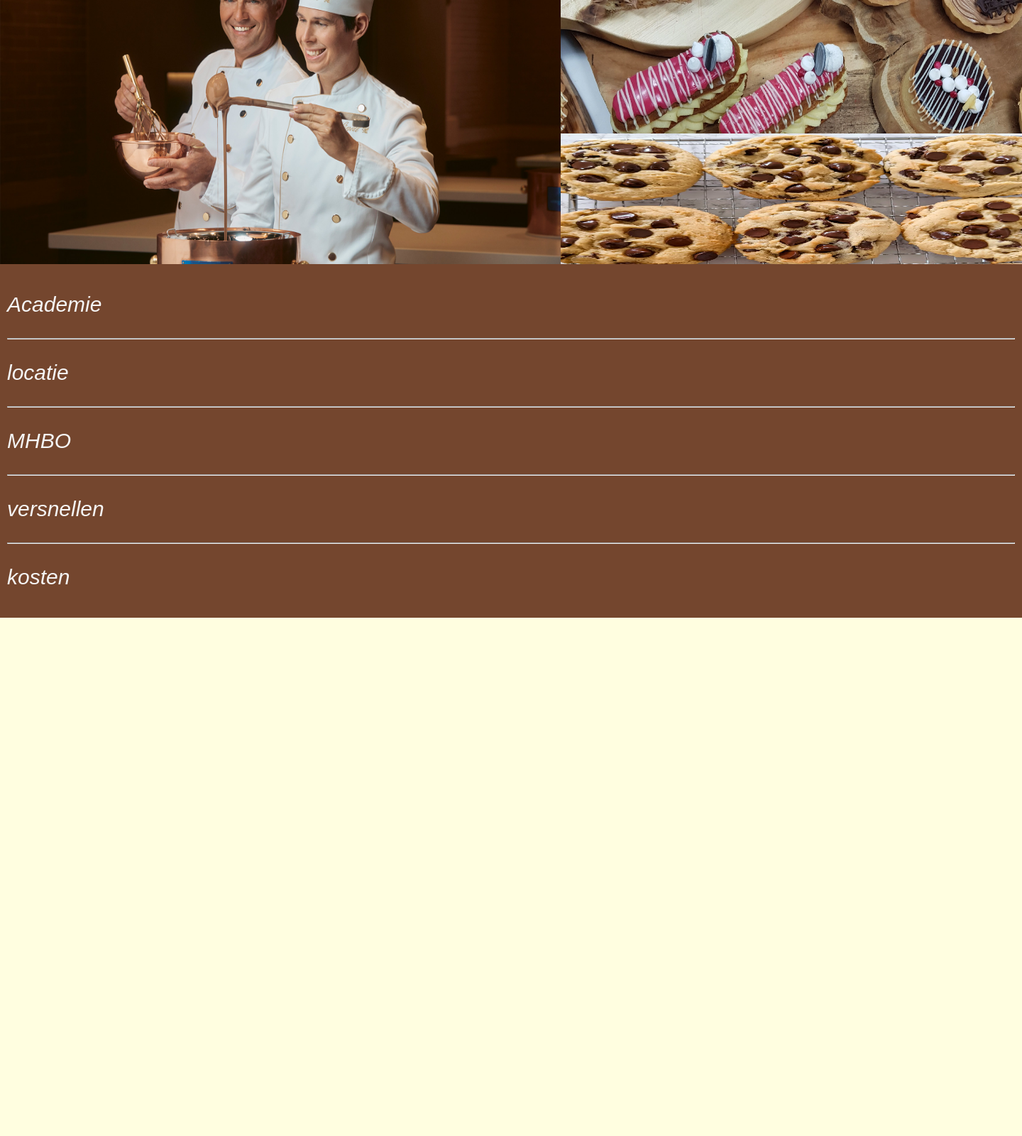
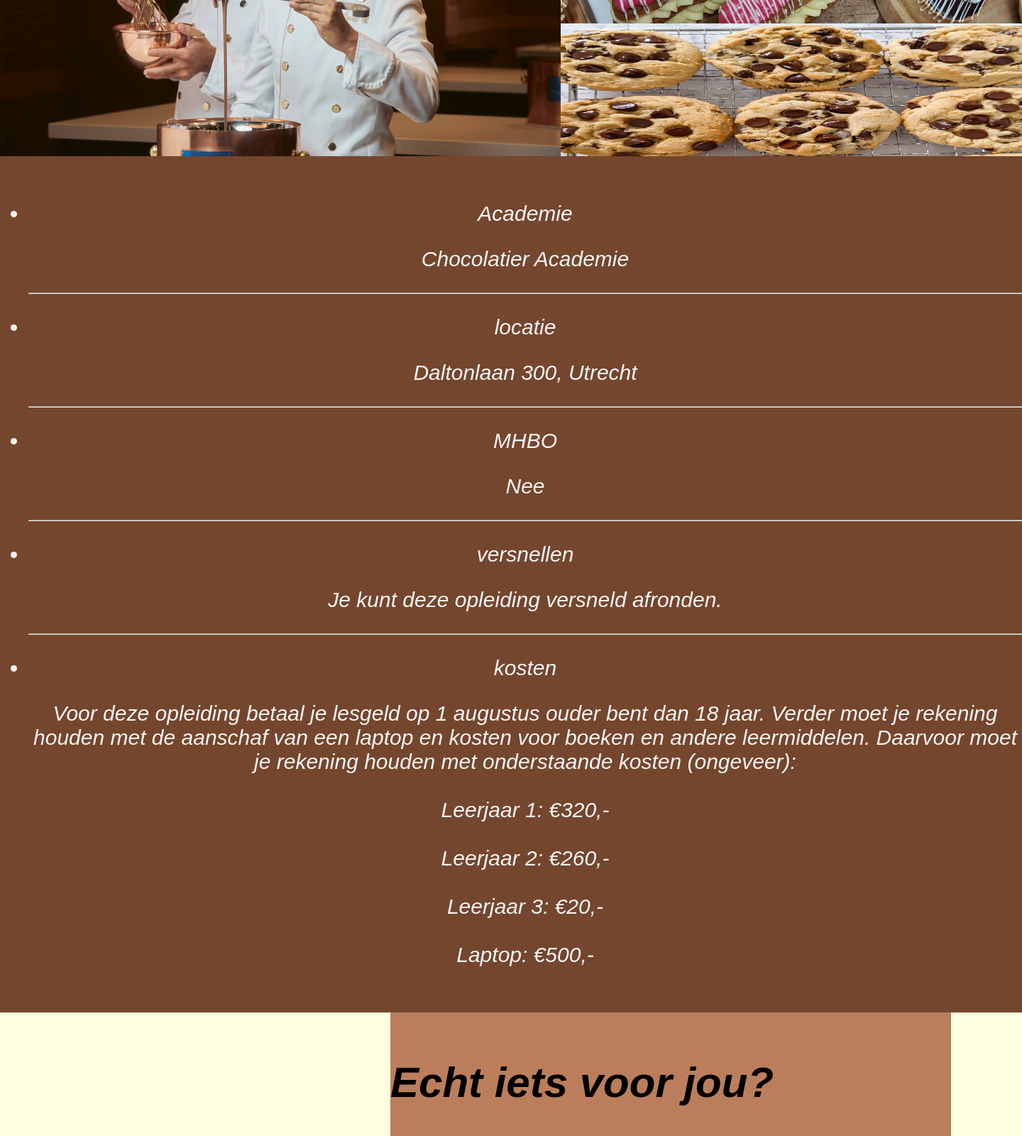
Before and after one commit to ZicoBacker/Chocolatier, a PHP site: page /Academie in a window 1440 px wide; the page is wider, and only the part inside the window is pictured. Shown: the part 3480-5080 px from the top of that part at 71% size. Before the commit the page ends 4350 px from the top of that part, so only its background shows below. Run offline with PHP 8.4, Linux system fonts and the light colour scheme; style sheets or scripts are compiled from the project's sources; some libraries are stand-ins or nearby versions.

Commit message:
ashutosh pagina veranderd

```diff
--- a/public/css/academie.css
+++ b/public/css/academie.css
@@ -8,7 +8,7 @@
   background-color: #BB7E5D;
   text-align: left;
   margin-right: 100px;
-  margin-left: 700px;
+  margin-left: 550px;
   position: relative;
 }
 
@@ -68,13 +68,27 @@
   color: whitesmoke;
   font-style: italic;
   font-size: 30px;
-  padding: 10px;
-  margin-top: -120px;
+  padding: 0px;
+  margin-top: -117px;
   background-color: #74462E;
-  text-align: left;
+  text-align: center;
   margin-right: 0px;
   margin-left: 0px;
   position: relative;
+}
+
+#container_7 {
+  color: black;
+  font-style: italic;
+  font-size: 30px;
+  border-radius: 10px 0;
+  padding: 0px;
+  margin-top: -10px;
+  background-color: #BB7E5D;
+  text-align: left;
+  margin-right: 100px;
+  margin-left: 550px;
+
 }
 
 * {
--- a/public/scss/academie.scss
+++ b/public/scss/academie.scss
@@ -67,14 +67,14 @@ $background-color_3: lightyellow;
 	position: relative;
 }
 #container_6 {
-	color: beige;
+	color: aliceblue;
 	font-style: italic;
 	font-size: 30px;
-	padding: 0px;
-	margin-top: 20px;
+	padding: 100px;
+	margin-top: 0px;
 	background-color: $background-color_2;
 	text-align: left;
-	margin-right: 1000px;
+	margin-right: 0px;
 	margin-left: 0px;
 	position: relative;
 }
--- a/views/academie.php
+++ b/views/academie.php
@@ -9,10 +9,10 @@
 <div class="container">
         <div class="row">
             <div class="col-md-6" id="container_1">
-<h1>Choclatier Academie</h1>
+<h1>Chocolatier Academie</h1>
 
-<h1> <hr> Chocaltier academie Niveau 2 | BOL | 2-3 JR </hr></h1>
-<h2> <hr>Choclatier Academie past bij jou </hr> </h2>
+<h1> <hr> Chocolatier Academie Niveau 2 | BOL | 2-3 JR </hr></h1>
+<h2> <hr>Chocolatier Academie past bij jou </hr> </h2>
     <p>Streef je naar perfectie in elke chocolade creatie die je maakt? </p>
     <p>Ben je gebeten door de passie voor chocolade en zie je overal mogelijkheden </p>
     <P>om jouw droom als chocolatier waar te maken? Als je ja knikt, dan is onze </p>
@@ -20,7 +20,7 @@
     <p>zijn wie je bent en word je gezien. Het draait om jou!</p>
 
 <h2>De opleiding</h2>
-    <p>De opleiding tot choclatier combineert ambacht en ondernemerschap.</p>
+    <p>De opleiding tot Chocolatier combineert ambacht en ondernemerschap.</p>
     <p>Je leert niet alleen de kunst van chocolade maken, maar ook hoe je</p>
     <p>een bloeiend bedrijf opzet. Een goed doordacht bedrijfsplan staat </p>
     <p>centraal in het curriculum. Je ontwikkelt leiderschapsvaardigheden</p>
@@ -62,7 +62,7 @@
         </div>
     </div>
     <div class="row">
-        <div class="col-md-6" id="container_5">
+        <div class="col-md-4" id="container_5">
             <p>Start</p> <br>
             <p>20/08/2025</p> <hr>
         </div>
@@ -72,17 +72,76 @@
     <img id="Div_4" src="IMG/AcademiaCookie3.png" alt="">
     <img id="Div_5" src="IMG/AcademiaCookie4.png" alt="">
 
+
+
     <div class="row">
         <div class="col-md-6" id="container_6">
+            <br>
+        <ul>
+            <li>
                 <p>Academie</p>
-                <hr>
+                <p id="li_2">Chocolatier Academie</p><hr>
+            </li>
+            <li>
                 <p>locatie</p>
-                <hr>
+                <p>Daltonlaan 300, Utrecht</p><hr>
+            </li>
+            <li>
                 <p>MHBO</p>
-                <hr>
+                <p>Nee</p><hr>
+            </li>
+            <li>
                 <p>versnellen</p>
-                <hr>
+                <p>Je kunt deze opleiding versneld afronden.</p><hr>
+            </li>
+            <li>
                 <p>kosten</p>
+                <p>Voor deze opleiding betaal je lesgeld op 1 augustus ouder
+                bent dan 18 jaar. Verder moet je rekening houden met de aanschaf
+                van een laptop en kosten voor boeken en andere leermiddelen. Daarvoor
+                moet je rekening houden met onderstaande kosten (ongeveer):
+                <br><br> Leerjaar 1: €320,-
+                <br><br> Leerjaar 2: €260,-
+                <br><br> Leerjaar 3: €20,-
+                <br><br> Laptop: €500,-</p>
+            </li>
+        </ul>
+            <br>
+        </div>
+    </div>
+
+
+    <div class="row">
+        <div class="col-md-6" id="container_7">
+        <br>
+        <h1>Echt iets voor jou?</h1>
+            <p>Ben je gepassioneerd door
+               chocolade en wil je jouw talent
+                omzetten in een succesvolle carrière?
+                Bij de Chocolatier Academie dagen we
+                je uit. Als je commercieel bent
+                ingesteld, klantgericht en bereid
+                bent risico's te nemen, ben je hier
+                aan het juiste adres. We moedigen
+                out-of-the-box denken aan en bieden
+                je de kans om winstgevende ideeën te
+                realiseren. Als jij het type bent dat
+                graag nieuwe mogelijkheden ontdekt en
+                zelf de leiding neemt, dan is onze
+                opleiding precies wat je zoekt!</p>
+                <br><br>
+                <h1>Aanmelden en kennismaken</h1>
+                <p>Na je aanmelding start de kennismaking.
+                    We nodigen je uit voor de verplichte
+                    kennismakingsactiviteiten en vragen
+                    je een Digitaal Doorstroom Dossier
+                    aan te maken. De activiteiten zijn
+                    bedoeld om jou een nog beter beeld
+                    te geven van de opleiding en het
+                    beroep. En om te kijken of de
+                    opleiding past bij wat jij wil,
+                    kan en leuk vindt.</p>
+                <br><br><br>
         </div>
     </div>
 
```
Also changed, not shown: 1 other file.
